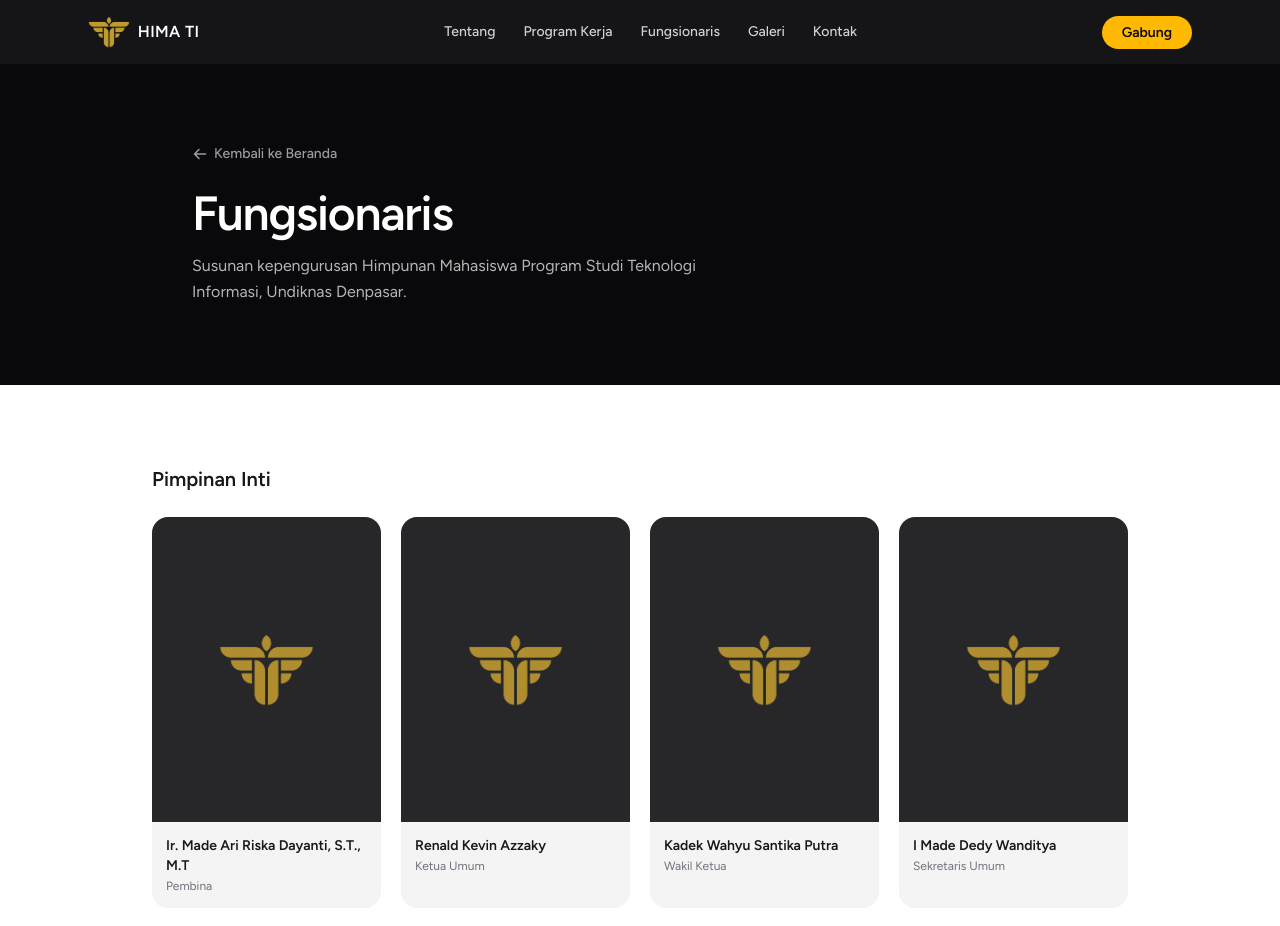
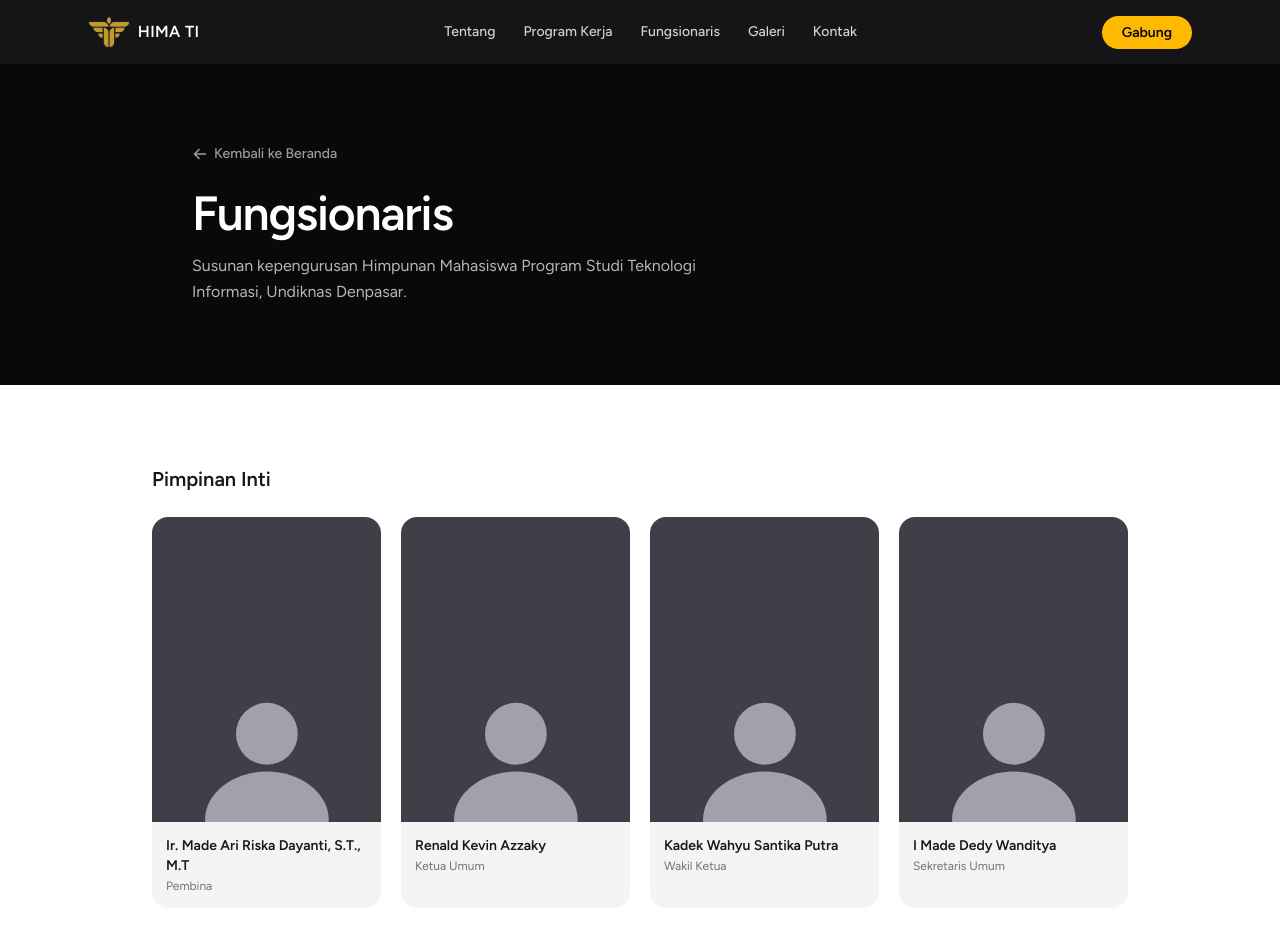
Before and after one commit to kevinazzaky/fungsionaris-hima, a Next.js app: page /fungsionaris in a window 1280 px wide. Shown: the top 926 px of the page. Built offline with nearby package versions, Linux system fonts and the light colour scheme.

Commit message:
refactor(ui): update profile avatar svg fallback styling

```diff
--- a/src/components/ui/profile-avatar.tsx
+++ b/src/components/ui/profile-avatar.tsx
@@ -1,17 +1,17 @@
-import Image from "next/image";
-
 export function ProfileAvatar() {
   return (
-    <div className="absolute inset-0 flex items-center justify-center bg-zinc-800">
-      <div className="relative h-[42%] w-[42%] opacity-90">
-        <Image
-          src="/brand/logo-emblem.png"
-          alt=""
-          fill
-          sizes="120px"
-          className="object-contain"
-        />
-      </div>
+    <div className="absolute inset-0 flex items-end justify-center overflow-hidden bg-zinc-700">
+      <svg
+        viewBox="0 0 100 80"
+        xmlns="http://www.w3.org/2000/svg"
+        className="w-[75%] translate-y-[8%]"
+        aria-hidden="true"
+      >
+        {/* Head */}
+        <circle cx="50" cy="22" r="18" fill="#a1a1aa" />
+        {/* Shoulders */}
+        <ellipse cx="50" cy="72" rx="36" ry="28" fill="#a1a1aa" />
+      </svg>
     </div>
   );
 }
```
